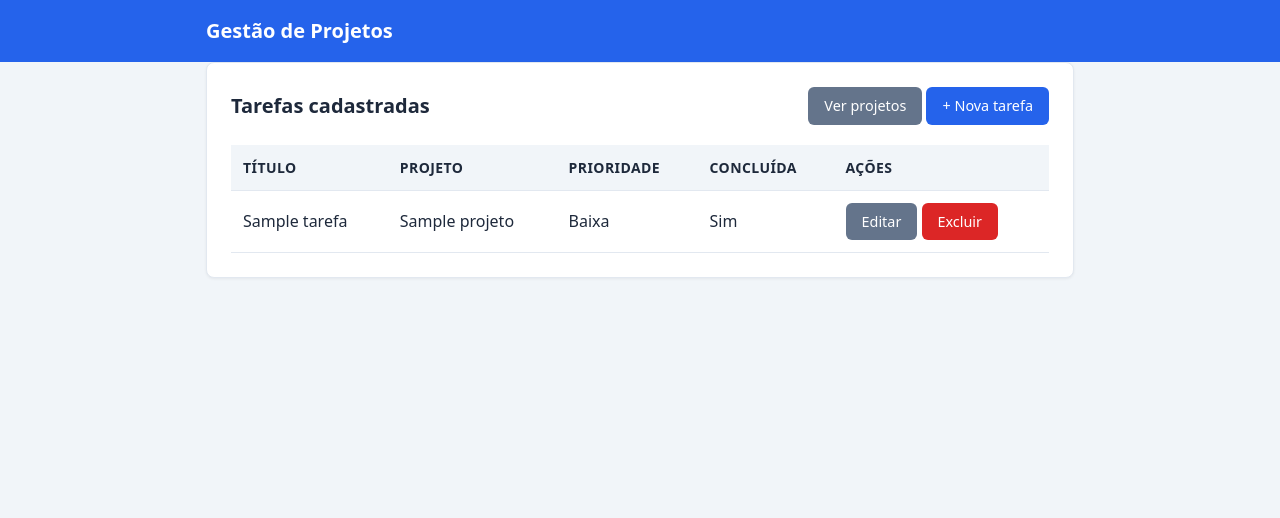
After one commit to pdr-guilherme/atv18-pi-v2, a Django app: page /tarefas/ in a window 1280 px wide. The commit adds this page. Shown: the top 518 px of the page. Run offline with Django 5.2, Linux system fonts and the light colour scheme; tables that the repository leaves empty hold one stand-in row (values such as "Sample post").

Commit message:
Adicionar CRUD de tarefas (#10)
* feat: criar modelo de tarefa e registrá-lo no admin

* feat: criar form para tarefas

* feat: criar e registrar views para tarefas

* fix: corrigir erro de digitação em views

* feat: adicionar templates para crud de tarefas

```diff
--- a/core/models.py
+++ b/core/models.py
@@ -7,7 +7,34 @@ class Projeto(models.Model):
     data_inicio = models.DateField()
 
     class Meta:
-        ordering = ['-data_inicio']
+        ordering = ["-data_inicio"]
 
     def __str__(self):
         return self.nome
+
+
+class Tarefa(models.Model):
+    class Prioridade(models.IntegerChoices):
+        BAIXA = 1, "Baixa"
+        MEDIA = 2, "Média"
+        ALTA = 3, "Alta"
+
+    titulo = models.CharField("título", max_length=255)
+    prioridade = models.SmallIntegerField(
+        "prioridade",
+        choices=Prioridade,
+        default=Prioridade.BAIXA,
+    )
+    concluido = models.BooleanField("concluído", default=False)
+    projeto = models.ForeignKey(
+        Projeto,
+        on_delete=models.CASCADE,
+        related_name="tarefas",
+        verbose_name="projeto",
+    )
+
+    class Meta:
+        ordering = ("projeto__nome", "-prioridade", "titulo")
+
+    def __str__(self):
+        return self.titulo
--- a/core/static/core/css/style.css
+++ b/core/static/core/css/style.css
@@ -94,6 +94,7 @@ main {
 }
 
 .field input,
+.field select,
 .field textarea {
     width: 100%;
     padding: 0.5rem 0.75rem;
@@ -103,9 +104,27 @@ main {
 }
 
 .field input:focus,
+.field select:focus,
 .field textarea:focus {
     outline: 2px solid var(--primary);
     border-color: transparent;
+}
+
+.field-checkbox {
+    display: flex;
+    align-items: center;
+    gap: 0.5rem;
+}
+
+.field-checkbox label {
+    display: inline;
+    margin-bottom: 0;
+}
+
+.field-checkbox input[type="checkbox"] {
+    width: auto;
+    padding: 0;
+    order: -1;
 }
 
 .error {
@@ -132,12 +151,29 @@ main {
     cursor: pointer;
 }
 
-.btn-primary { background: var(--primary); }
-.btn-primary:hover { background: var(--primary-dark); }
-.btn-secondary { background: var(--secondary); }
-.btn-secondary:hover { background: #475569; }
-.btn-danger { background: var(--danger); }
-.btn-danger:hover { background: var(--danger-dark); }
+.btn-primary {
+    background: var(--primary);
+}
+
+.btn-primary:hover {
+    background: var(--primary-dark);
+}
+
+.btn-secondary {
+    background: var(--secondary);
+}
+
+.btn-secondary:hover {
+    background: #475569;
+}
+
+.btn-danger {
+    background: var(--danger);
+}
+
+.btn-danger:hover {
+    background: var(--danger-dark);
+}
 
 /* Tabela */
 .table {
--- /dev/null
+++ b/core/templates/core/tarefa_list.html
@@ -0,0 +1,45 @@
+{% extends 'core/base.html' %}
+
+{% block title %}Tarefas{% endblock %}
+
+{% block content %}
+<section class="card">
+    <div class="page-header">
+        <h2>Tarefas cadastradas</h2>
+        <div class="actions">
+            <a href="{% url 'core:projeto_list' %}" class="btn btn-secondary">Ver projetos</a>
+            <a href="{% url 'core:tarefa_create' %}" class="btn btn-primary">+ Nova tarefa</a>
+        </div>
+    </div>
+
+    {% if tarefas %}
+        <table class="table">
+            <thead>
+                <tr>
+                    <th>Título</th>
+                    <th>Projeto</th>
+                    <th>Prioridade</th>
+                    <th>Concluída</th>
+                    <th>Ações</th>
+                </tr>
+            </thead>
+            <tbody>
+                {% for tarefa in tarefas %}
+                <tr>
+                    <td>{{ tarefa.titulo }}</td>
+                    <td>{{ tarefa.projeto.nome }}</td>
+                    <td>{{ tarefa.get_prioridade_display }}</td>
+                    <td>{% if tarefa.concluido %}Sim{% else %}Não{% endif %}</td>
+                    <td class="actions">
+                        <a href="{% url 'core:tarefa_update' tarefa.pk %}" class="btn btn-secondary">Editar</a>
+                        <a href="{% url 'core:tarefa_delete' tarefa.pk %}" class="btn btn-danger">Excluir</a>
+                    </td>
+                </tr>
+                {% endfor %}
+            </tbody>
+        </table>
+    {% else %}
+        <p class="empty">Nenhuma tarefa cadastrada ainda.</p>
+    {% endif %}
+</section>
+{% endblock %}
--- a/core/urls.py
+++ b/core/urls.py
@@ -1,11 +1,17 @@
 from django.urls import path
-from . import views
 
-app_name = 'core'
+from core import views
+
+app_name = "core"
 
 urlpatterns = [
-    path('', views.projeto_list, name='projeto_list'),
-    path('projetos/novo/', views.projeto_create, name='projeto_create'),
-    path('projetos/<int:pk>/editar/', views.projeto_update, name='projeto_update'),
-    path('projetos/<int:pk>/excluir/', views.projeto_delete, name='projeto_delete'),
+    path("", views.projeto_list, name="projeto_list"),
+    path("projetos/novo/", views.projeto_create, name="projeto_create"),
+    path("projetos/<int:pk>/editar/", views.projeto_update, name="projeto_update"),
+    path("projetos/<int:pk>/excluir/", views.projeto_delete, name="projeto_delete"),
+    # tarefas
+    path("tarefas/", views.tarefa_list, name="tarefa_list"),
+    path("tarefas/novo/", views.tarefa_create, name="tarefa_create"),
+    path("tarefas/<int:pk>/editar/", views.tarefa_update, name="tarefa_update"),
+    path("tarefas/<int:pk>/excluir/", views.tarefa_delete, name="tarefa_delete"),
 ]
--- a/core/views.py
+++ b/core/views.py
@@ -1,55 +1,121 @@
 from django.contrib import messages
 from django.shortcuts import get_object_or_404, redirect, render
 
-from .forms import ProjetoForm
-from .models import Projeto
+from core.forms import ProjetoForm, TarefaForm
+from core.models import Projeto, Tarefa
 
 
 def projeto_list(request):
     projetos = Projeto.objects.all()
-    return render(request, 'core/projeto_list.html', {'projetos': projetos})
+    return render(request, "core/projeto_list.html", {"projetos": projetos})
 
 
 def projeto_create(request):
-    if request.method == 'POST':
+    if request.method == "POST":
         form = ProjetoForm(request.POST)
         if form.is_valid():
             form.save()
-            messages.success(request, 'Projeto cadastrado com sucesso!')
-            return redirect('core:projeto_list')
+            messages.success(request, "Projeto cadastrado com sucesso!")
+            return redirect("core:projeto_list")
     else:
         form = ProjetoForm()
 
-    return render(request, 'core/projeto_form.html', {
-        'form': form,
-        'titulo': 'Novo projeto',
-        'botao': 'Cadastrar',
-    })
+    return render(
+        request,
+        "core/projeto_form.html",
+        {
+            "form": form,
+            "titulo": "Novo projeto",
+            "botao": "Cadastrar",
+        },
+    )
 
 
 def projeto_update(request, pk):
     projeto = get_object_or_404(Projeto, pk=pk)
-    if request.method == 'POST':
+    if request.method == "POST":
         form = ProjetoForm(request.POST, instance=projeto)
         if form.is_valid():
             form.save()
-            messages.success(request, 'Projeto atualizado com sucesso!')
-            return redirect('core:projeto_list')
+            messages.success(request, "Projeto atualizado com sucesso!")
+            return redirect("core:projeto_list")
     else:
         form = ProjetoForm(instance=projeto)
 
-    return render(request, 'core/projeto_form.html', {
-        'form': form,
-        'titulo': 'Editar projeto',
-        'botao': 'Salvar alterações',
-    })
+    return render(
+        request,
+        "core/projeto_form.html",
+        {
+            "form": form,
+            "titulo": "Editar projeto",
+            "botao": "Salvar alterações",
+        },
+    )
 
 
 def projeto_delete(request, pk):
     projeto = get_object_or_404(Projeto, pk=pk)
-    if request.method == 'POST':
+    if request.method == "POST":
         projeto.delete()
-        messages.success(request, 'Projeto excluído com sucesso!')
-        return redirect('core:projeto_list')
+        messages.success(request, "Projeto excluído com sucesso!")
+        return redirect("core:projeto_list")
 
-    return render(request, 'core/projeto_confirm_delete.html', {'projeto': projeto})
+    return render(request, "core/projeto_confirm_delete.html", {"projeto": projeto})
+
+
+def tarefa_list(request):
+    tarefas = Tarefa.objects.select_related("projeto")
+    return render(request, "core/tarefa_list.html", {"tarefas": tarefas})
+
+
+def tarefa_create(request):
+    if request.method == "POST":
+        form = TarefaForm(request.POST)
+        if form.is_valid():
+            form.save()
+            messages.success(request, "Tarefa criada com sucesso!")
+            return redirect("core:tarefa_list")
+    else:
+        form = TarefaForm()
+
+    return render(
+        request,
+        "core/tarefa_form.html",
+        {
+            "form": form,
+            "titulo": "Nova tarefa",
+            "botao": "Cadastrar",
+        },
+    )
+
+
+def tarefa_update(request, pk):
+    tarefa = get_object_or_404(Tarefa, pk=pk)
+    if request.method == "POST":
+        form = TarefaForm(request.POST, instance=tarefa)
+        if form.is_valid():
+            form.save()
+            messages.success(request, "Tarefa atualizada com sucesso!")
+            return redirect("core:tarefa_list")
+    else:
+        form = TarefaForm(instance=tarefa)
+
+    return render(
+        request,
+        "core/tarefa_form.html",
+        {
+            "form": form,
+            "titulo": "Editar tarefa",
+            "botao": "Salvar alterações",
+        },
+    )
+
+
+def tarefa_delete(request, pk):
+    tarefa = get_object_or_404(Tarefa, pk=pk)
+    if request.method == "POST":
+        tarefa.delete()
+        messages.success(request, "Tarefa excluída com sucesso!")
+        return redirect("core:tarefa_list")
+
+    return render(request, "core/tarefa_confirm_delete.html", {"tarefa": tarefa})
```
Also changed, not shown: core/admin.py (+8 -1 lines), core/forms.py (+13 -5 lines), core/templates/core/tarefa_confirm_delete.html (added, +15 -0 lines), core/templates/core/tarefa_form.html (added, +26 -0 lines), core/migrations/0002_tarefa.py (added).
